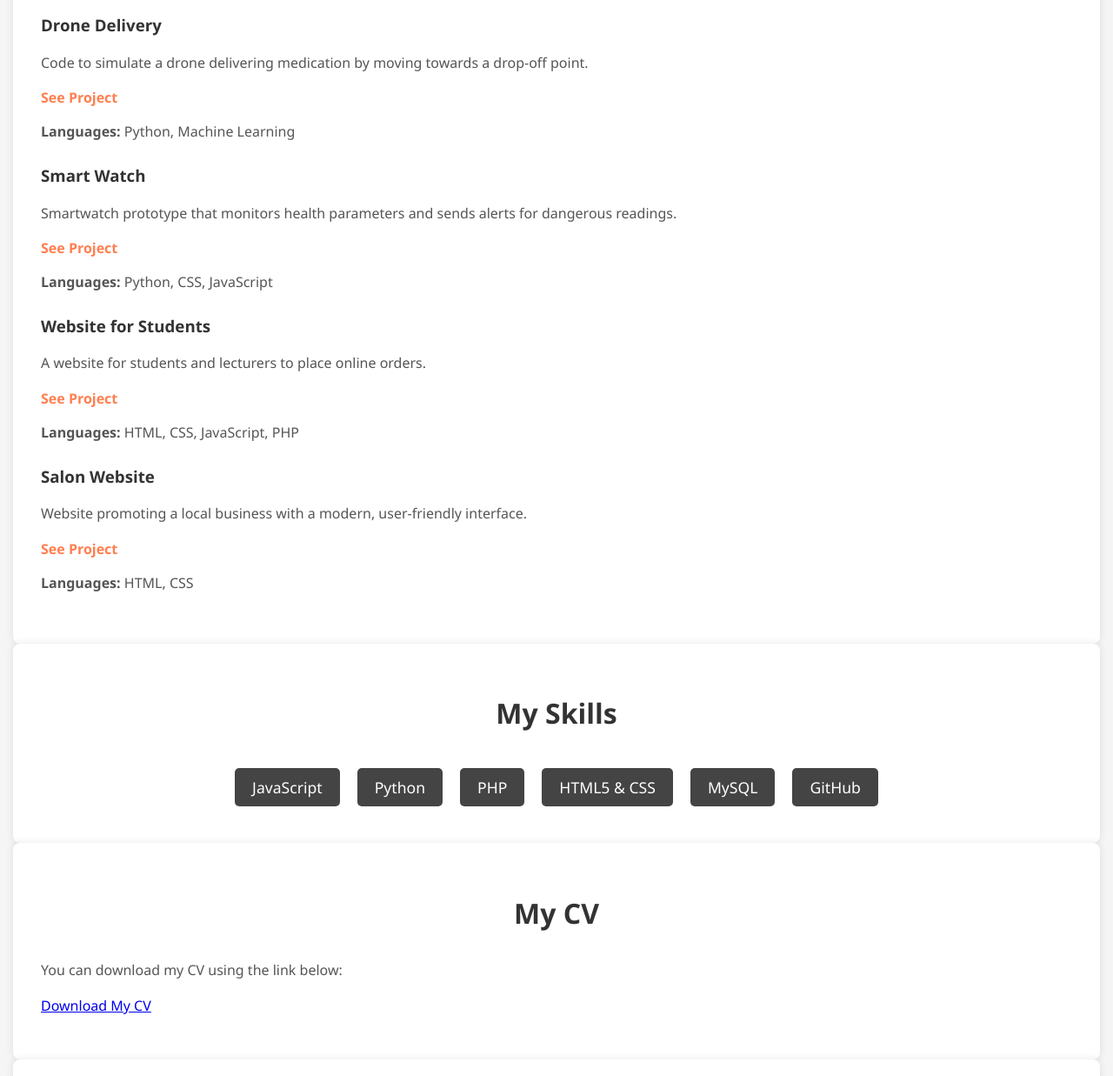
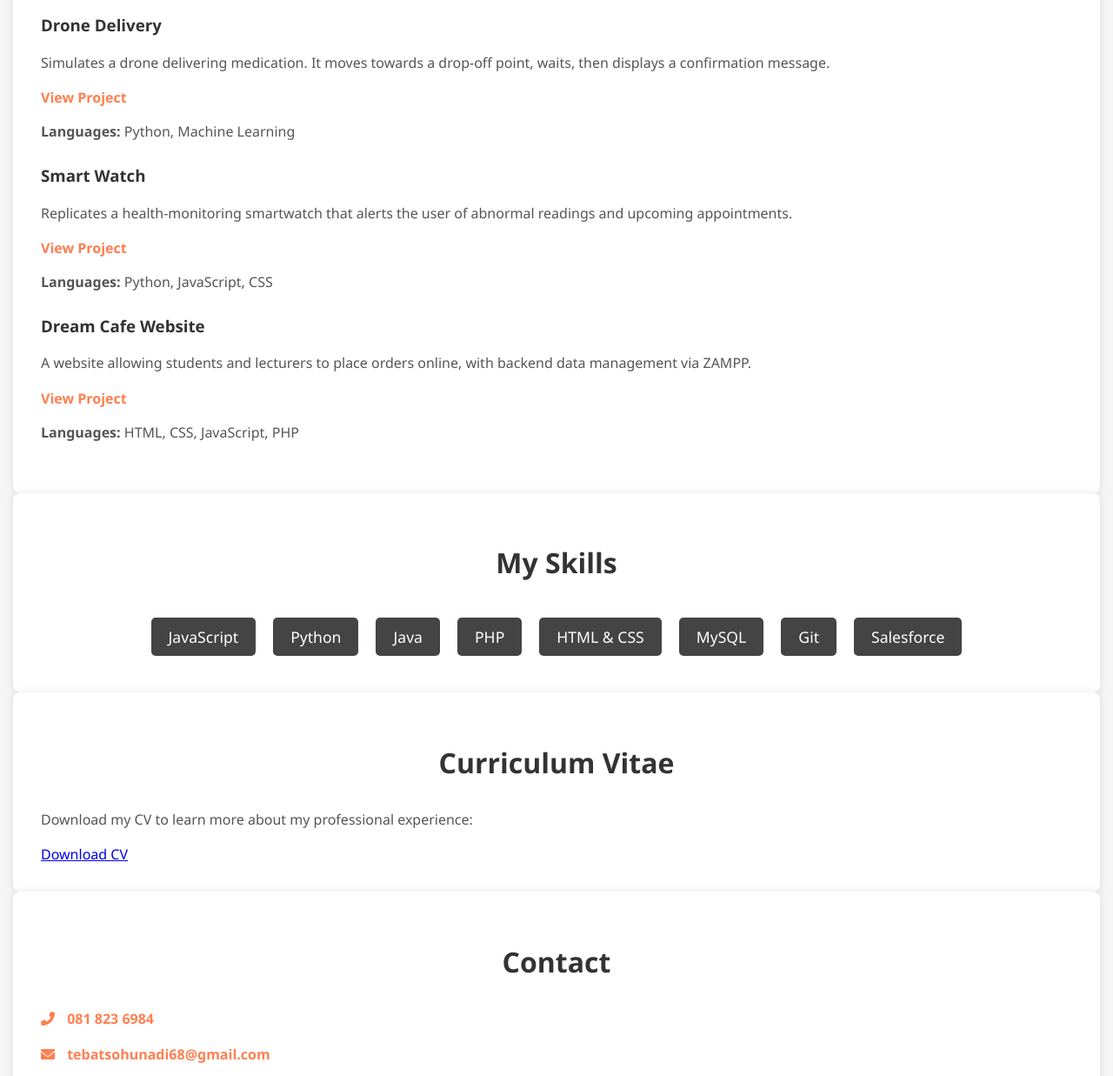
Before and after one commit to Kgaditsi/Tebatso-Kgaditsi-s-Portfolio, a plain HTML site: page index.html in a window 1280 px wide. Shown: the part 540-1777 px from the top of the page at 87% size. Drawn offline with Linux system fonts and the light colour scheme.

Commit message:
Update index.html

```diff
--- a/index.html
+++ b/index.html
@@ -3,14 +3,14 @@
 <head>
     <meta charset="UTF-8">
     <meta name="viewport" content="width=device-width, initial-scale=1.0">
-    <title>Tebatso Kgaditsi - Developer</title>
+    <title>Tebatso Kgaditsi | Developer</title>
     <link rel="stylesheet" href="styles.css">
     <link rel="stylesheet" href="https://cdnjs.cloudflare.com/ajax/libs/font-awesome/6.0.0-beta3/css/all.min.css">
 </head>
 <body>
     <header>
         <h1>Hi, I'm Tebatso Kgaditsi</h1>
-        <p>A Developer with Passion for Innovation</p>
+        <p>Software Developer | IT Enthusiast</p>
         <nav>
             <ul>
                 <li><a href="#about">About</a></li>
@@ -24,39 +24,34 @@
 
     <section id="about">
         <div class="about-container">
-            <img src="profile.jpg" alt="Tebatso's profile picture" class="profile-picture">
+            <img src="profile.jpg/PP.jfif" alt="Tebatso's Profile Picture" class="profile-picture">
             <p>
-                I am a dedicated IT professional with a National Diploma in Information Technology and AWS certifications. I have a strong background in Software Development, Database Management, Web Development, and Business Analysis, and I am currently expanding my expertise in Business Operations. I'm passionate about learning and using technology to solve real-world problems.
-                <a href="https://www.credly.com/users/tebatso-k" target="_blank">View my Credly badges</a>.
+                I'm an IT professional with a National Diploma in Information Technology and certifications in AWS and Salesforce Administration. I specialize in database management, software development, and business analysis.
+                Passionate about learning and growing in the tech industry, I’m excited to apply my knowledge to drive impactful solutions.
+                <a href="https://www.credly.com/users/tebatso-k" target="_blank">View my Credly badges</a>
             </p>
         </div>
     </section>
 
     <section id="projects">
-        <h2>My Projects</h2>
+        <h2>Selected Projects</h2>
         <div class="project">
             <h3>Drone Delivery</h3>
-            <p>Code to simulate a drone delivering medication by moving towards a drop-off point.</p>
-            <a href="https://github.com/Kgaditsi/WEB/blob/main/DRONE.py">See Project</a>
+            <p>Simulates a drone delivering medication. It moves towards a drop-off point, waits, then displays a confirmation message.</p>
+            <a href="https://github.com/Kgaditsi/WEB/blob/main/DRONE.py" class="project-link">View Project</a>
             <p><strong>Languages:</strong> Python, Machine Learning</p>
         </div>
         <div class="project">
             <h3>Smart Watch</h3>
-            <p>Smartwatch prototype that monitors health parameters and sends alerts for dangerous readings.</p>
-            <a href="https://github.com/INTELLIGENCE-BUILDERS/INTELEGENCE-BUILDERS-PROJECT_2023">See Project</a>
-            <p><strong>Languages:</strong> Python, CSS, JavaScript</p>
+            <p>Replicates a health-monitoring smartwatch that alerts the user of abnormal readings and upcoming appointments.</p>
+            <a href="https://github.com/INTELLIGENCE-BUILDERS/INTELEGENCE-BUILDERS-PROJECT_2023" class="project-link">View Project</a>
+            <p><strong>Languages:</strong> Python, JavaScript, CSS</p>
         </div>
         <div class="project">
-            <h3>Website for Students</h3>
-            <p>A website for students and lecturers to place online orders.</p>
-            <a href="https://github.com/Kgaditsi/Website.Dream-Cafe">See Project</a>
+            <h3>Dream Cafe Website</h3>
+            <p>A website allowing students and lecturers to place orders online, with backend data management via ZAMPP.</p>
+            <a href="https://github.com/Kgaditsi/Website.Dream-Cafe" class="project-link">View Project</a>
             <p><strong>Languages:</strong> HTML, CSS, JavaScript, PHP</p>
-        </div>
-        <div class="project">
-            <h3>Salon Website</h3>
-            <p>Website promoting a local business with a modern, user-friendly interface.</p>
-            <a href="https://kgaditsi.github.io/Salon-website/">See Project</a>
-            <p><strong>Languages:</strong> HTML, CSS</p>
         </div>
     </section>
 
@@ -65,17 +60,19 @@
         <ul>
             <li>JavaScript</li>
             <li>Python</li>
+            <li>Java</li>
             <li>PHP</li>
-            <li>HTML5 & CSS</li>
+            <li>HTML & CSS</li>
             <li>MySQL</li>
-            <li>GitHub</li>
+            <li>Git</li>
+            <li>Salesforce</li>
         </ul>
     </section>
 
     <section id="cv">
-        <h2>My CV</h2>
-        <p>You can download my CV using the link below:</p>
-        <p><a href="KGADITSI_TEBATSO_CV.pdf" download>Download My CV</a></p>
+        <h2>Curriculum Vitae</h2>
+        <p>Download my CV to learn more about my professional experience:</p>
+        <a href="KGADITSI_TEBATSO_CV.pdf" download class="cv-link">Download CV</a>
     </section>
 
     <section id="contact">
@@ -93,3 +90,8 @@
     <script src="script.js"></script>
 </body>
 </html>
+
+
+    <script src="script.js"></script>
+</body>
+</html>
```
